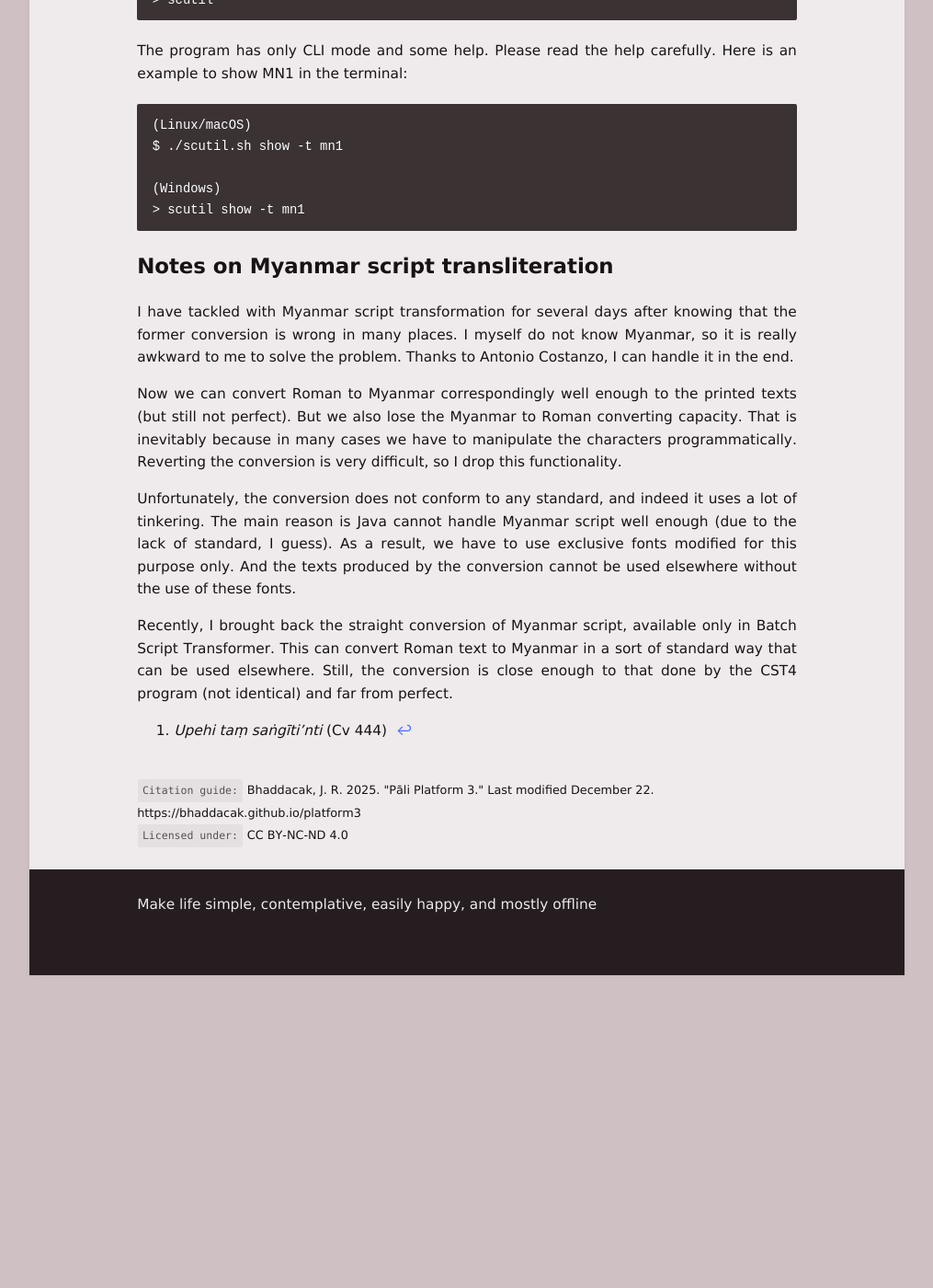
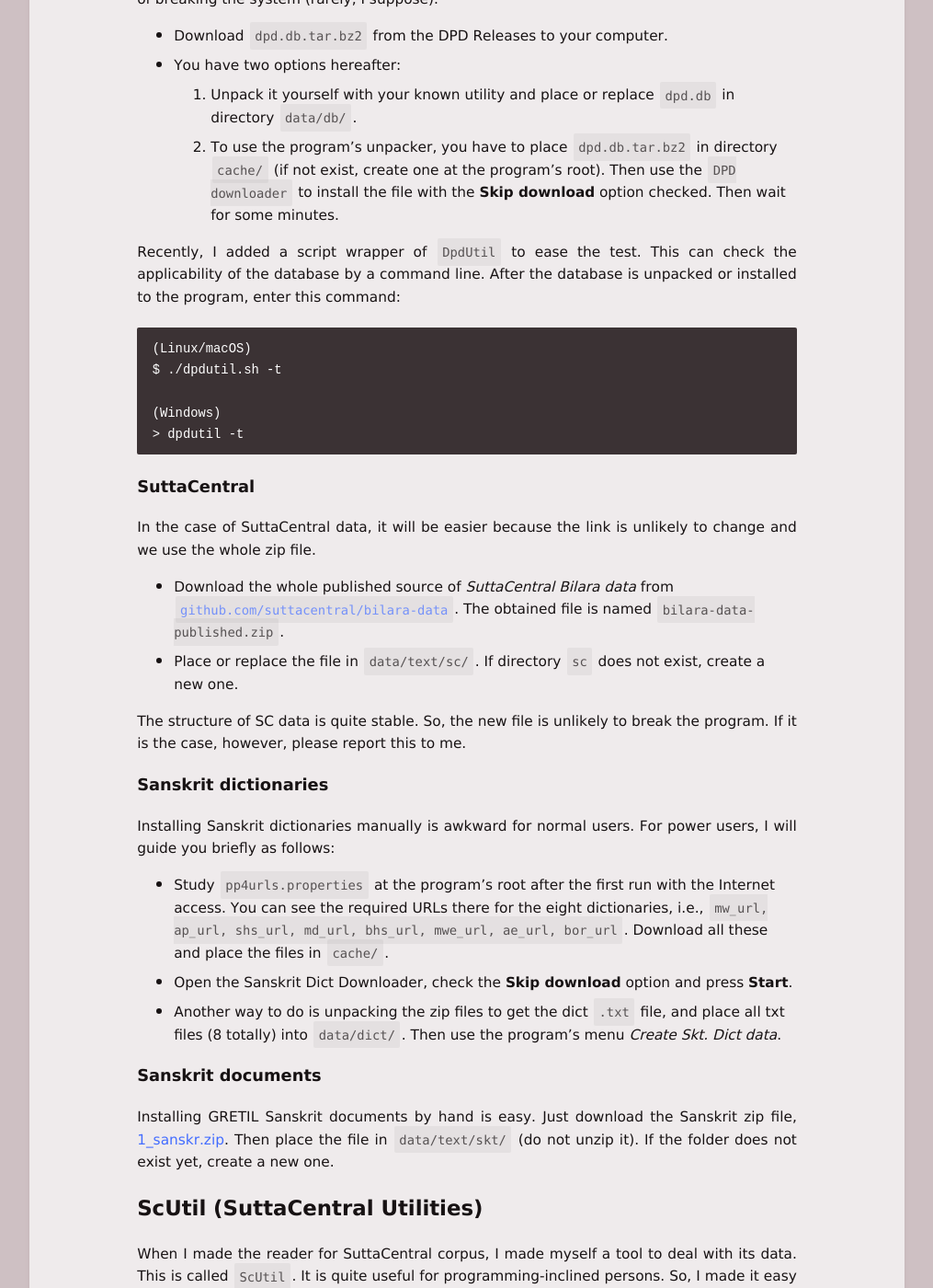
Before and after one commit to bhaddacak/bhaddacak.github.io, a Jekyll site: the page built from _pages/platform4.md, in a window 1280 px wide and 1400 px high, scrolled down 5216 px. Shown: the whole window at 92% size, without its empty margins (132-1147 px from the left). Built offline with Jekyll 4.4.1, drawn with Linux system fonts in a browser that asks for light colours; before the commit the page ends 6276 px from its top, so only the background shows below that; some of the changed text lies outside the part shown.

Commit message:
update Pali Platform to 4.0

````diff
--- a/_pages/platform3.md
+++ b/_pages/platform4.md
@@ -1,24 +1,24 @@
 ---
-title: "Pāli Platform 3"
-permalink: /platform3
+title: "Pāli Platform 4"
+permalink: /platform4
 is_article: true
-date: 2025-12-22 12:00:00 +0700
+date: 2026-01-05 12:00:00 +0700
 ---
 
 - TOC
 {:toc}
 
-![Pāli Platform 3's About](/assets/images/platform3-about-dark.png)
+![Pāli Platform 4's About](/assets/images/platform4-about.png)
 
-Finally, `Pāli Platform 3` is here. The look is not much changed, but its functions surpass the old one in many respects. This About window has something hidden. Let us find out.
+Here comes the most comprehensive tool for Pāli studies. This major release focuses more on usability. There are many enhancements in features and optional settings. The program is now directed to support Sanskrit learning as well.
 
 ## Links
 
-The program now has its full release, but bugs still lurk somewhere. Let us help the making of the best Pāli tool. Now the program comes with an updating system or `Patch Installer`. If patches are available, the program can load and install them to itself. This is not automatically, so the users have to learn how the system works.
+Normally, the program will be released in two forms: (1) for all platforms without JRE, and (2) the same as the former but including JRE for 64-bit Windows. The latter is marked by `winready`.
 
 ### Executable
 
-- [Pali Platform v3.6.0](https://github.com/bhaddacak/paliplatform/releases){:target="\_blank"} <svg class="icon"><use xlink:href="/assets/fontawesome/custom.svg#github-alt"></use></svg> (~150-240 MB)
+- [Pali Platform v4.0.0](https://github.com/bhaddacak/paliplatform/releases){:target="\_blank"} <svg class="icon"><use xlink:href="/assets/fontawesome/custom.svg#github-alt"></use></svg> (~150-240 MB)
 
 ### Source code
 
@@ -28,13 +28,36 @@
 
 - [Pāli Platform: The Official Manual](/ppman){:target="\_blank"} <svg class="icon"><use xlink:href="/assets/fontawesome/custom.svg#file-pdf"></use></svg>
 
-![Pāli Platform 3's main screen](/assets/images/platform3-main-dark.png)
+The manual still lags behind the development, but some information is relevant. An up-to-date revision will be launched after the program is stable for a while.
+
+![Pāli Platform 4's main screen](/assets/images/platform4-main.png)
 
 ## Installation guide
 
 The program is fully portable, no installation required. On 64-bit Windows (7+), you can download the `winready` package, which is ready to run on that machine. For other platforms, please consult `README.txt` in the bundle. I will not reproduce here.
 
 Now that *Pāli Platform: The Official Manual* is available in the recent package, the full information about the program should be read from the manual.
+
+## Features developed from 3.2 to 4.0
+
+Started from version 3.2, the program has been enhanced in several aspects. Here are notable some.
+
+- **Grammatical books edited and added**. After I have translated Kaccāyana's suttas, the text has also been edited substantially, as well as some related texts have been added to the collection.
+- **Margaret Cone's dictionary support**. This can be really helpful for students, but the data is not bundled to the program (due to the copyright concern). The user has to download this separately.
+- **Integration of CST Devanāgarī base XMLs**. This corpus is the fountainhead of all digital version of the CST data. The program helps you access to the source easily, but knowledge of Devanāgarī is now required.
+- **New transliterating engine**. Now the program can handle transliteration properly, including Myanmar (but still not perfect). All scripts can be converted back and forth. And we have several options for Roman transliterations, including Sanskrit support.
+- **Several enhancements of settings**. There are several default settings added to the program. This can make the program more user-friendly.
+- **`CpUtil` added**. This command-line tool can help power users access and manipulate the text corpora easier. This tool complements `ScUtil` developed earlier (see below).
+- **Essential Sanskrit dictionaries added**. The is a solid helper for all serious learners of Pāli and Sanskrit.
+- **Support of GRETIL Sanskrit documents**. Now the Sanskrit GRETIL corpus is seen as a collection by the program. This means you can list, view, and search the documents like you do in all Pāli collections.
+
+## Future plan for Sanskrit learning tools
+
+There is feasibility to implement grammatical tools for Sanskrit learning, comparable to what we have in the Pāli tools, such as root exploration, declension table, and conjugation table, and more essential in Sanskrit, such as sandhi combiner, and sandhi analyzer. The latter two are fundamental and needs to be developed first.
+
+We will see all these tool in coming releases later on. Because of the complexity, they need time to study, analyze, design, and finish.
+
+The following part is taken from the page of the former `Pāli Platform 3`. Some sections are also updated.
 
 ## Notes on CST better corrected version
 
@@ -71,13 +94,13 @@
 
 Since the patch installation is destructive, it can unexpectedly break the program. So, it is better to keep the original program's zip file at hand to use as an emergency recovery.
 
-## Manual installation of DPD and SuttaCentral data
+## Manual installation of data
 
-Even though the program has download helpers for DPD and SuttaCentral data, in some situations you may need to install them manually. For example, you may want to use the latest release of DPD.
+Even though the program has download helpers for data such as DPD, SuttaCentral, Sanskrit dictionaries and documents, in some situations you may need to install them manually.
 
 ### DPD
 
-When a new release of DPD is launched, I need some time to test that its structure is not changed to the extent that it may break the program's functionality. But, sometimes I have no access to the Internet for weeks or even months. The update for the link therefore can be late.
+When a new release of DPD is launched, I need some time to test that its structure is not changed to the extent that it may break the program's functionality. But, sometimes I have no access to the Internet for weeks or even months. The update for the link therefore can be late. (In PP4, we have an option to download the latest version of DPD at your own risk.)
 
 To solve the problem *ad hoc*, you need to know how to put the file properly, but at the risk of breaking the system (rarely, I suppose).
 
@@ -86,7 +109,7 @@
     1. Unpack it yourself with your known utility and place or replace `dpd.db` in directory `data/db/`.
     2. To use the program's unpacker, you have to place `dpd.db.tar.bz2` in directory `cache/` (if not exist, create one at the program's root). Then use the `DPD downloader` to install the file with the **Skip download** option checked. Then wait for some minutes.
 
-Recently, I added a script wrapper of `DpdUtil` (available in version RC1 onward) to ease the test. This can check the applicability of the database by a command line. After the database is unpacked or installed to the program, enter this command:
+Recently, I added a script wrapper of `DpdUtil` to ease the test. This can check the applicability of the database by a command line. After the database is unpacked or installed to the program, enter this command:
 
 ```
 (Linux/macOS)
@@ -104,6 +127,18 @@
 - Place or replace the file in `data/text/sc/`. If directory `sc` does not exist, create a new one.
 
 The structure of SC data is quite stable. So, the new file is unlikely to break the program. If it is the case, however, please report this to me.
+
+### Sanskrit dictionaries
+
+Installing Sanskrit dictionaries manually is awkward for normal users. For power users, I will guide you briefly as follows:
+
+- Study `pp4urls.properties` at the program's root after the first run with the Internet access. You can see the required URLs there for the eight dictionaries, i.e., `mw_url, ap_url, shs_url, md_url, bhs_url, mwe_url, ae_url, bor_url`. Download all these and place the files in `cache/`.
+- Open the Sanskrit Dict Downloader, check the **Skip download** option and press **Start**.
+- Another way to do is unpacking the zip files to get the dict `.txt` file, and place all txt files (8 totally) into `data/dict/`. Then use the program's menu *Create Skt. Dict data*.
+
+### Sanskrit documents
+
+Installing GRETIL Sanskrit documents by hand is easy. Just download the Sanskrit zip file, [1_sanskr.zip](https://gretil.sub.uni-goettingen.de/gretil/1_sanskr.zip){:target="\_blank"}. Then place the file in `data/text/skt/` (do not unzip it). If the folder does not exist yet, create a new one.
 
 ## ScUtil (SuttaCentral Utilities)
 
@@ -128,13 +163,3 @@
 (Windows)
 > scutil show -t mn1
 ```
-
-## Notes on Myanmar script transliteration
-
-I have tackled with Myanmar script transformation for several days after knowing that the former conversion is wrong in many places. I myself do not know Myanmar, so it is really awkward to me to solve the problem. Thanks to Antonio Costanzo, I can handle it in the end.
-
-Now we can convert Roman to Myanmar correspondingly well enough to the printed texts (but still not perfect). But we also lose the Myanmar to Roman converting capacity. That is inevitably because in many cases we have to manipulate the characters programmatically. Reverting the conversion is very difficult, so I drop this functionality.
-
-Unfortunately, the conversion does not conform to any standard, and indeed it uses a lot of tinkering. The main reason is Java cannot handle Myanmar script well enough (due to the lack of standard, I guess). As a result, we have to use exclusive fonts modified for this purpose only. And the texts produced by the conversion cannot be used elsewhere without the use of these fonts.
-
-Recently, I brought back the straight conversion of Myanmar script, available only in Batch Script Transformer. This can convert Roman text to Myanmar in a sort of standard way that can be used elsewhere. Still, the conversion is close enough to that done by the CST4 program (not identical) and far from perfect.
````
Also changed, not shown: _pages/index.md (+1 -1 lines), _pages/paliplatform.md (+6 -4 lines), assets/images/platform4-about.png (added), assets/images/platform4-main.png (added).
